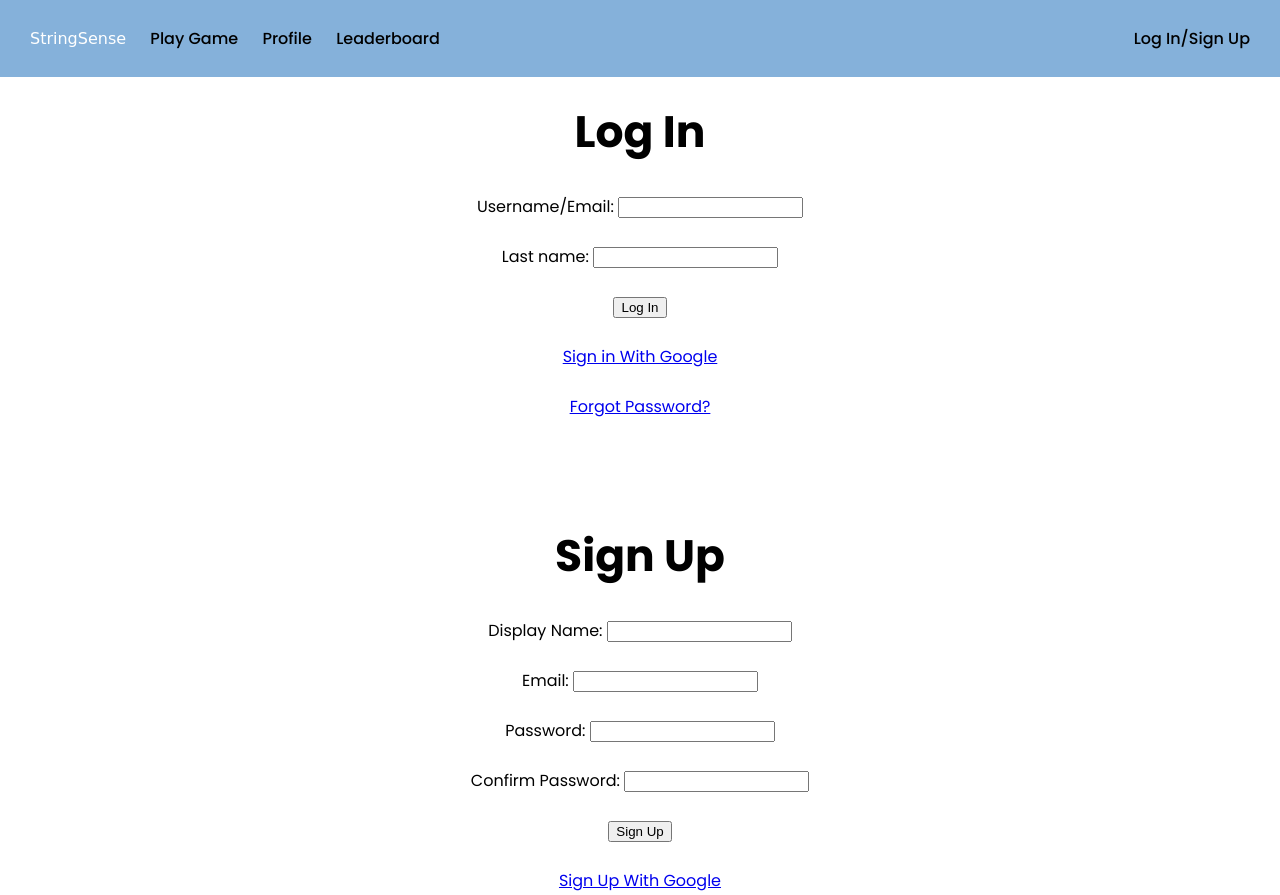
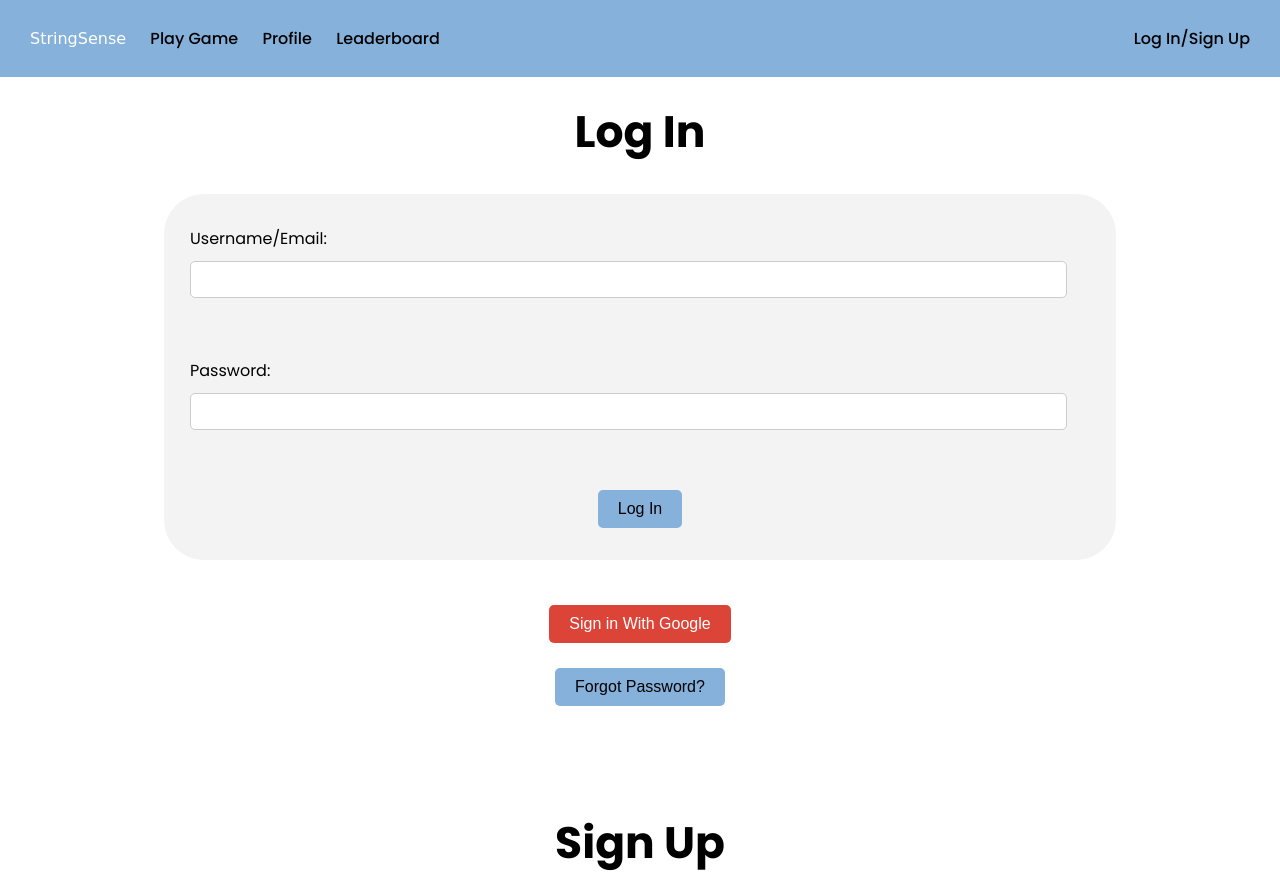
Before and after one commit to chrisdicono/string-sense, a plain HTML site: page pages/signup.html in a window 1280 px wide. Shown: the top 895 px of the page. Drawn offline with Linux system fonts and the light colour scheme; a web font is replaced by a local one.

Commit message:
fixing footer

```diff
--- a/pages/signup.html
+++ b/pages/signup.html
@@ -26,15 +26,15 @@
             <h1>Log In</h1>
             <form action="/action_page.php">
                 <label for="email-user">Username/Email:</label>
-                <input type="text" id="fname" name="fname"><br><br>
-                <label for="password">Last name:</label>
-                <input type="password" id="lname" name="lname"><br><br>
+                <input type="text" id="email-user" name="email-user"><br><br>
+                <label for="password">Password:</label>
+                <input type="password" id="password" name="password"><br><br>
                 <input type="submit" value="Log In">
             </form>
             <br>
-            <a href="#">Sign in With Google</a>
+            <button class="google-button">Sign in With Google</button>
             <br><br>
-            <a href="#">Forgot Password?</a>
+            <button class="forgot-password">Forgot Password?</button>
             <br>
             <br>
             <br>
@@ -52,7 +52,10 @@
                 <input type="submit" value="Sign Up">
             </form>
             <br>
-            <a href="#">Sign Up With Google</a>
+            <button class="google-button">Sign Up With Google</button>
         </main>
+        <footer>
+            <p>&copy; 2025 Christopher DiCono. All rights reserved.</p>
+        </footer>
     </body>
 </html>
--- a/pages/style.css
+++ b/pages/style.css
@@ -1,6 +1,7 @@
 html, body {
     margin: 0;
     padding: 0;
+    height: 100%;
     box-sizing: border-box;
     font-family: Poppins, sans-serif;
     font-size: 16px;
@@ -70,6 +71,7 @@ main {
     text-align: center;
     position: relative;
     top: 70px;
+    padding-bottom: 50px;
 }
 
 .container {
@@ -151,6 +153,7 @@ main {
 
 footer {
     background-color: #85b1da;
+    margin-top: 50px;
     color: rgb(0, 0, 0);
     text-align: center;
     padding: 10px;
@@ -359,3 +362,66 @@ footer {
     font-size: 14px;
     margin: 15px 0px;
 }
+
+form {
+    display: flex;
+    flex-direction: column;
+    justify-self: center;
+    align-items: flex-start;
+    width: 80%;
+    max-width: 900px;
+    background: rgba(232, 232, 232, 0.5);
+    border-radius: 40px;
+    padding: 2rem 1.6rem;
+    margin: 20px auto;
+}
+
+label {
+    display: flex;
+}
+
+input[type="text"],
+input[type="email"],
+input[type="password"] {
+    width: 95%;
+    padding: 10px;
+    margin: 10px 0;
+    border: 1px solid #ccc;
+    border-radius: 5px;
+}
+
+input[type="submit"] {
+    display: flex;
+    align-self: center;
+    background-color: #85b1da;
+    color: rgb(0, 0, 0);
+    padding: 10px 20px;
+    border: none;
+    border-radius: 5px;
+    cursor: pointer;
+    font-size: 16px;
+}
+
+.forgot-password {
+    background-color: #85b1da;
+    color: rgb(0, 0, 0);
+    padding: 10px 20px;
+    border: none;
+    border-radius: 5px;
+    cursor: pointer;
+    font-size: 16px;
+}
+
+.google-button {
+    background-color: #db4437;
+    color: #ffffff;
+    padding: 10px 20px;
+    border: none;
+    border-radius: 5px;
+    cursor: pointer;
+    font-size: 16px;
+}
+
+.footer-push {
+    flex-grow: 1;
+}
```
Also changed, not shown: pages/game.html (+3 -0 lines), pages/leaderboard.html (+3 -0 lines), pages/profile.html (+3 -0 lines).
